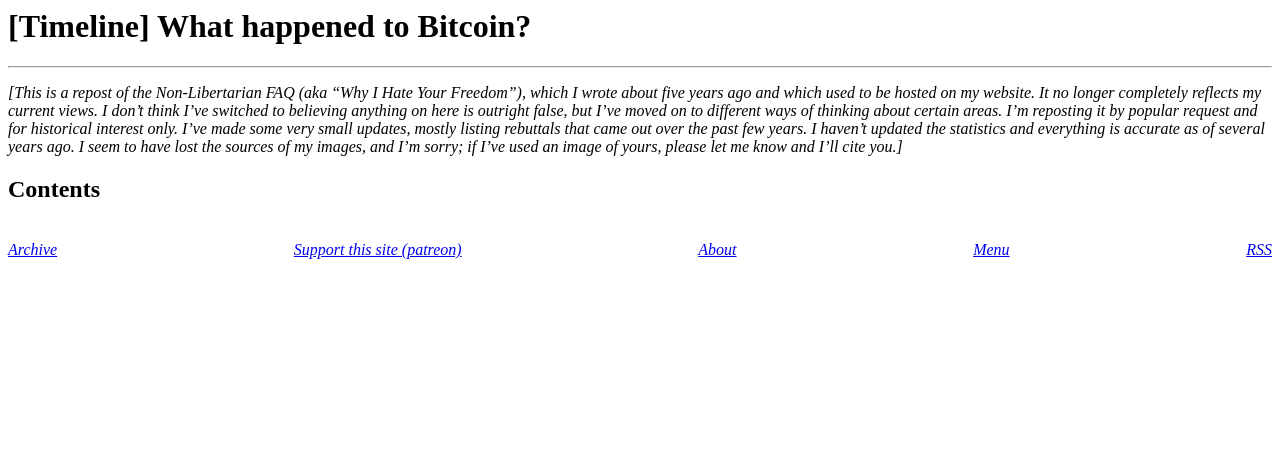
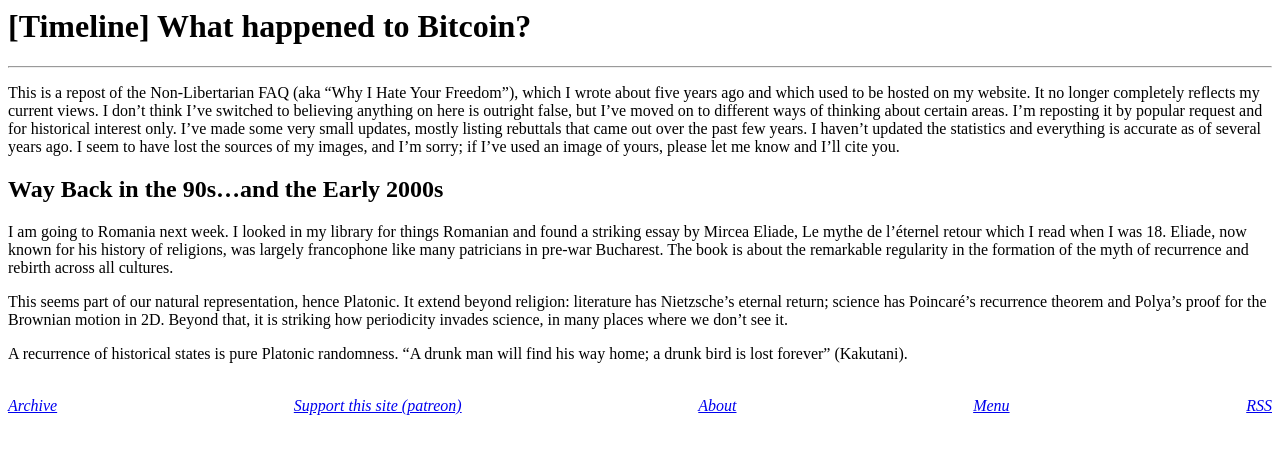
Before and after one commit to derykmakgill/website, a Jekyll site: the page built from _research/bitcoin.md, in a window 1280 px wide. Shown: the top 454 px of the page. Built offline with Jekyll 4.4.1, drawn with Linux system fonts in a browser that asks for light colours.

Commit message:
Update bitcoin.md

```diff
--- a/_research/bitcoin.md
+++ b/_research/bitcoin.md
@@ -4,7 +4,12 @@ title: "[Timeline] What happened to Bitcoin?"
 date: 2020-11-01
 ---
 
+This is a repost of the Non-Libertarian FAQ (aka “Why I Hate Your Freedom”), which I wrote about five years ago and which used to be hosted on my website. It no longer completely reflects my current views. I don’t think I’ve switched to believing anything on here is outright false, but I’ve moved on to different ways of thinking about certain areas. I’m reposting it by popular request and for historical interest only. I’ve made some very small updates, mostly listing rebuttals that came out over the past few years. I haven’t updated the statistics and everything is accurate as of several years ago. I seem to have lost the sources of my images, and I’m sorry; if I’ve used an image of yours, please let me know and I’ll cite you.
 
-*[This is a repost of the Non-Libertarian FAQ (aka “Why I Hate Your Freedom”), which I wrote about five years ago and which used to be hosted on my website. It no longer completely reflects my current views. I don’t think I’ve switched to believing anything on here is outright false, but I’ve moved on to different ways of thinking about certain areas. I’m reposting it by popular request and for historical interest only. I’ve made some very small updates, mostly listing rebuttals that came out over the past few years. I haven’t updated the statistics and everything is accurate as of several years ago. I seem to have lost the sources of my images, and I’m sorry; if I’ve used an image of yours, please let me know and I’ll cite you.]*
+## Way Back in the 90s...and the Early 2000s
 
-## Contents
+I am going to Romania next week. I looked in my library for things Romanian and found a striking essay by Mircea Eliade, Le mythe de l’éternel retour which I read when I was 18. Eliade, now known for his history of religions, was largely francophone like many patricians in pre-war Bucharest. The book is about the remarkable regularity in the formation of the myth of recurrence and rebirth across all cultures.
+
+This seems part of our natural representation, hence Platonic. It extend beyond religion: literature has Nietzsche’s eternal return; science has Poincaré’s recurrence theorem and Polya’s proof for the Brownian motion in 2D. Beyond that, it is striking how periodicity invades science, in many places where we don’t see it.
+
+A recurrence of historical states is pure Platonic randomness. “A drunk man will find his way home; a drunk bird is lost forever” (Kakutani).
```
